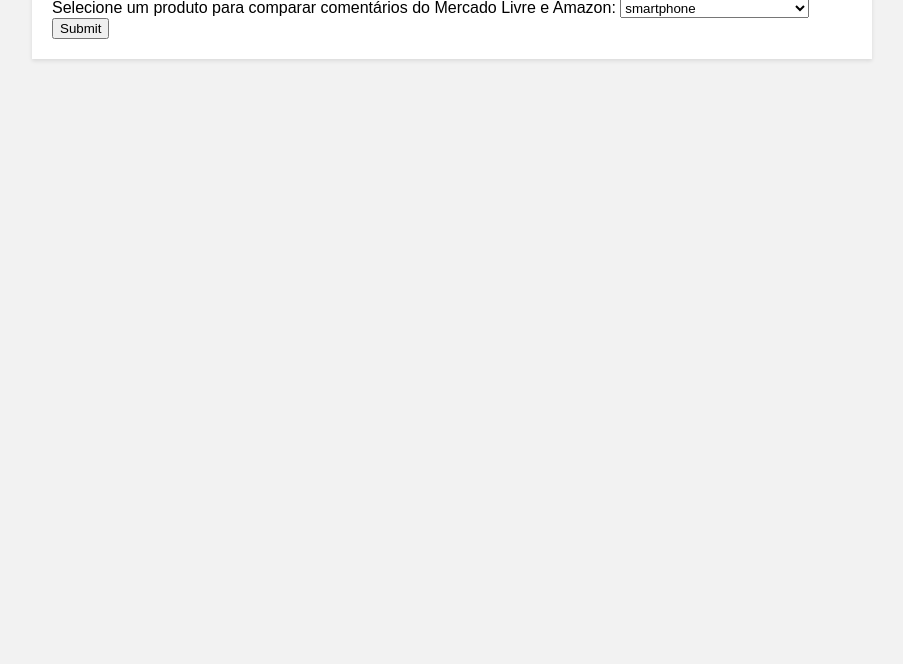
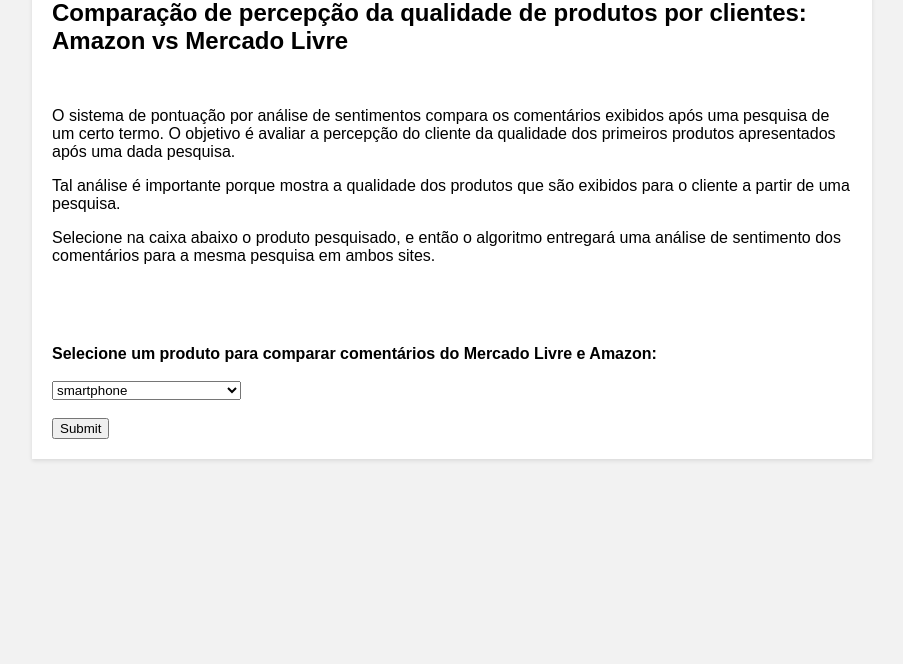
Before and after one commit to Sampaio-Vitor/AmazonvsML, a Flask app: page / in a window 1280 px wide. Shown: the part 136-800 px from the top of the page, without its empty margins (188-1091 px from the left). Run offline with Flask 3, Linux system fonts and the light colour scheme.

Commit message:
Melhorias no index.html

```diff
--- a/app/static/style.css
+++ b/app/static/style.css
@@ -86,3 +86,11 @@ h2 {
   justify-content: center;
   padding-left: 10px;
 }
+
+.form-row {
+  margin-bottom: 10px;
+}
+
+.explanation {
+  margin-bottom: 10px;
+}
--- a/app/templates/index.html
+++ b/app/templates/index.html
@@ -8,18 +8,27 @@
   <div class="hero">
     <img src="https://media.licdn.com/dms/image/D4E12AQGIsGc_dLSuCQ/article-cover_image-shrink_720_1280/0/1666032438915?e=1693440000&v=beta&t=jsPIgZQZxoKSrECGSCbgMb-27fFJ01X8wVrq4XR5jHU" alt="Hero Image">
     <div class="hero-text">
-      <h1>Mercado Livre vs Amazon</h1>
+      <h1>Amazon vs Mercado Livre</h1>
     </div>
   </div>
 
   <div class="container">
+    <div class="header">
+      <h1 class="title">Comparação de percepção da qualidade de produtos por clientes: Amazon vs Mercado Livre</h1><br><br>
+    </div>
+    <div class="explanation">
+      <p>O sistema de pontuação por análise de sentimentos compara os comentários exibidos após uma pesquisa de um certo termo. O objetivo é avaliar a percepção do cliente da qualidade dos primeiros produtos apresentados após uma dada pesquisa.</p>
+      <p>Tal análise é importante porque mostra a qualidade dos produtos que são exibidos para o cliente a partir de uma pesquisa.</p>
+      <p>Selecione na caixa abaixo o produto pesquisado, e então o algoritmo entregará uma análise de sentimento dos comentários para a mesma pesquisa em ambos sites.</p><br><br><br>
+    </div>
+
     <form action="/compare" method="POST">
-      <label for="product">Selecione um produto para comparar comentários do Mercado Livre e Amazon:</label>
+      <strong><label for="product">Selecione um produto para comparar comentários do Mercado Livre e Amazon:</label></strong><br><br>
       <select id="product" name="product">
         {% for item in items %}
         <option value="{{ item }}">{{ item }}</option>
         {% endfor %}
-      </select>
+      </select><br><br>
       <input type="submit" value="Submit">
     </form>
   </div>
```
